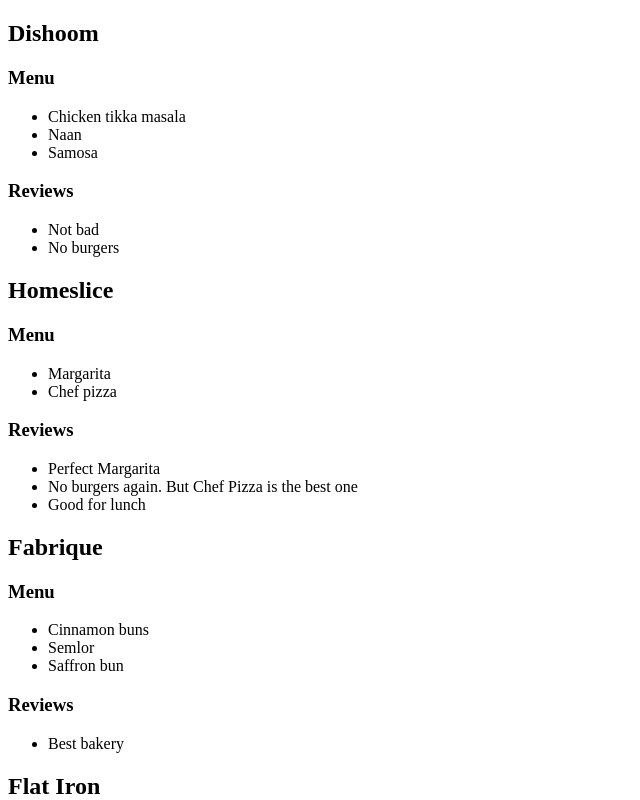
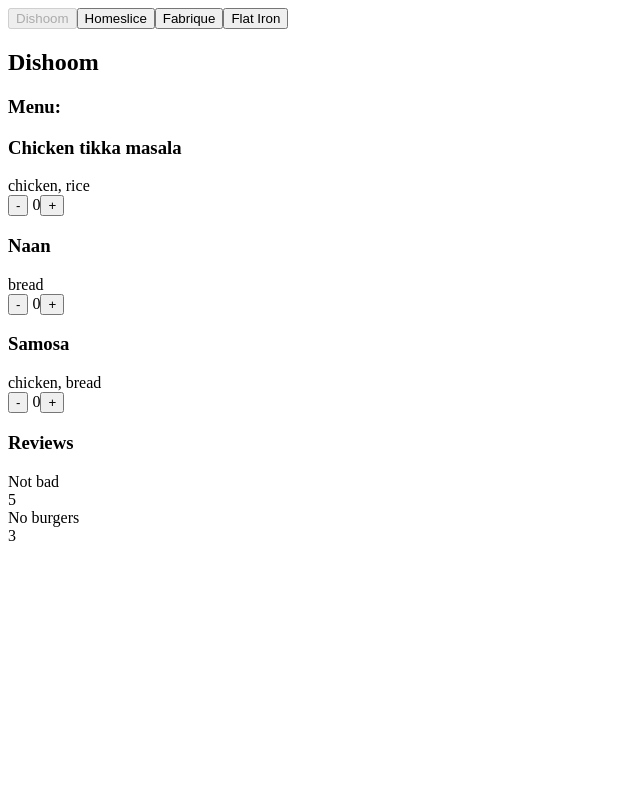
Before and after one commit to SviatlanaPuzevich/react-restaurant, a React (Vite) app in the folder food-order/: page / in a window 1280 px wide. Shown: the top 800 px of the page, without its empty margins (0-640 px from the left). Built offline with nearby package versions, Linux system fonts and the light colour scheme.

Commit message:
add Components add tabs

```diff
--- a/food-order/eslint.config.js
+++ b/food-order/eslint.config.js
@@ -29,6 +29,7 @@
       ...react.configs['jsx-runtime'].rules,
       ...reactHooks.configs.recommended.rules,
       'react/jsx-no-target-blank': 'off',
+      'react/prop-types': 'off',
       'react-refresh/only-export-components': [
         'warn',
         { allowConstantExport: true },
--- /dev/null
+++ b/food-order/src/components/app/App.jsx
@@ -0,0 +1,35 @@
+import { Layout } from "../layout/Layout";
+import { Restaurant } from "../restaurant/restaurant";
+import { Tabs } from "../Tabs/Tabs";
+import { restaurants } from "../../../materials/mock";
+import { useState } from "react";
+
+export function App() {
+  const tabItems = restaurants;
+  const [activeIndex, setActiveIndex] = useState(0);
+  const activeRestaurant = restaurants[activeIndex];
+  const handleTabChange = (activeId) => {
+    const index = restaurants.findIndex((r) => r.id === activeId);
+    setActiveIndex(index);
+  };
+
+  if (!restaurants.length) {
+    return <p>No restaurants</p>;
+  }
+
+  return (
+    <Layout>
+      <Tabs
+        activeId={tabItems[activeIndex].id}
+        items={tabItems}
+        onChange={handleTabChange}
+      />
+      <Restaurant
+        key={activeRestaurant.id}
+        name={activeRestaurant.name}
+        menu={activeRestaurant.menu}
+        reviews={activeRestaurant.reviews}
+      />
+    </Layout>
+  );
+}
--- /dev/null
+++ b/food-order/src/components/dish/Dish.jsx
@@ -0,0 +1,21 @@
+import { useState } from "react";
+
+export function Dish({ dish }) {
+  let [count, setCount] = useState(0);
+  const increase = () => {
+    if (count >= 5) return;
+    setCount((count) => ++count);
+  };
+  const decrease = () => {
+    if (count <= 0) return;
+    setCount((count) => --count);
+  };
+  return (
+    <div>
+      <h3>{dish.name}</h3>
+      <div>{dish.ingredients.join(", ")}</div>
+      <button onClick={decrease}>-</button> {count}
+      <button onClick={increase}>+</button>
+    </div>
+  );
+}
--- /dev/null
+++ b/food-order/src/components/layout/Layout.jsx
@@ -0,0 +1,9 @@
+export function Layout({ children }) {
+  return (
+    <>
+      <header></header>
+      {children}
+      <footer></footer>
+    </>
+  );
+}
--- /dev/null
+++ b/food-order/src/components/menu/Menu.jsx
@@ -0,0 +1,12 @@
+import { Dish } from "../dish/Dish";
+
+export function Menu({ menu }) {
+  return (
+    <>
+      <h3>Menu:</h3>
+      {menu.map((dish) => (
+        <Dish key={dish.id} dish={dish} />
+      ))}
+    </>
+  );
+}
--- /dev/null
+++ b/food-order/src/components/restaurant/Restaurant.jsx
@@ -0,0 +1,12 @@
+import { Menu } from "../menu/Menu";
+import { Reviews } from "../reviews/Reviews";
+
+export function Restaurant({ name, menu, reviews }) {
+  return (
+    <article>
+      <h2>{name}</h2>
+      <Menu menu={menu} />
+      <Reviews reviews={reviews} />
+    </article>
+  );
+}
--- /dev/null
+++ b/food-order/src/components/reviews/Reviews.jsx
@@ -0,0 +1,13 @@
+import { Review } from "../../review/Review";
+
+export function Reviews({ reviews }) {
+  const header = reviews.length > 0 ? "Reviews" : "No reviews";
+  return (
+    <>
+      <h3>{header}</h3>
+      {reviews.map((review) => (
+        <Review key={review.id} review={review} />
+      ))}
+    </>
+  );
+}
--- /dev/null
+++ b/food-order/src/components/tabs/Tab.jsx
@@ -0,0 +1,8 @@
+export function Tab({ name, isSelected, onClick }) {
+  const className = isSelected ? "tab tab__selected" : "tab";
+  return (
+    <button disabled={isSelected} className={className} onClick={onClick}>
+      {name}
+    </button>
+  );
+}
--- /dev/null
+++ b/food-order/src/components/tabs/Tabs.jsx
@@ -0,0 +1,16 @@
+import { Tab } from "./Tab";
+
+export function Tabs({ items, activeId, onChange }) {
+  return (
+    <div className="tabs">
+      {items.map((tab) => (
+        <Tab
+          key={tab.id}
+          name={tab.name}
+          isSelected={tab.id === activeId}
+          onClick={() => onChange(tab.id)}
+        />
+      ))}
+    </div>
+  );
+}
--- a/food-order/src/main.jsx
+++ b/food-order/src/main.jsx
@@ -1,69 +1,5 @@
 import { createRoot } from "react-dom/client";
 
-import { restaurants } from "../materials/mock";
-import { createElement } from "react";
+import { App } from "./components/app/App";
 
-createRoot(document.getElementById("root")).render(
-  <>
-    <article>
-      <h2>{restaurants[0].name}</h2>
-      <h3>Menu</h3>
-      <ul>
-        {restaurants[0].menu.map((item) => (
-          <li key={item.id}>{item.name}</li>
-        ))}
-      </ul>
-      <h3>Reviews</h3>
-      <ul>
-        {restaurants[0].reviews.map((item) => (
-          <li key={item.id}>{item.text}</li>
-        ))}
-      </ul>
-    </article>
-    <article>
-      <h2>{restaurants[1].name}</h2>
-      <h3>Menu</h3>
-      <ul>
-        {restaurants[1].menu.map((item) => (
-          <li key={item.id}>{item.name}</li>
-        ))}
-      </ul>
-      <h3>Reviews</h3>
-      <ul>
-        {restaurants[1].reviews.map((item) => (
-          <li key={item.id}>{item.text}</li>
-        ))}
-      </ul>
-    </article>
-    <article>
-      <h2>{restaurants[2].name}</h2>
-      <h3>Menu</h3>
-      <ul>
-        {restaurants[2].menu.map((item) => (
-          <li key={item.id}>{item.name}</li>
-        ))}
-      </ul>
-      <h3>Reviews</h3>
-      <ul>
-        {restaurants[2].reviews.map((item) => (
-          <li key={item.id}>{item.text}</li>
-        ))}
-      </ul>
-    </article>
-    <article>
-      <h2>{restaurants[3].name}</h2>
-      <h3>Menu</h3>
-      <ul>
-        {restaurants[3].menu.map((item) => (
-          <li key={item.id}>{item.name}</li>
-        ))}
-      </ul>
-      <h3>Reviews</h3>
-      <ul>
-        {restaurants[3].reviews.map((item) => (
-          <li key={item.id}>{item.text}</li>
-        ))}
-      </ul>
-    </article>
-  </>
-);
+createRoot(document.getElementById("root")).render(<App />);
--- /dev/null
+++ b/food-order/src/review/Review.jsx
@@ -0,0 +1,8 @@
+export function Review ({review}) {
+    return (
+        <div className="review">
+        <div key={review.id}>{review.text}</div>
+        <div className="review--rating">{review.rating}</div>
+        </div>
+    );
+}
```
